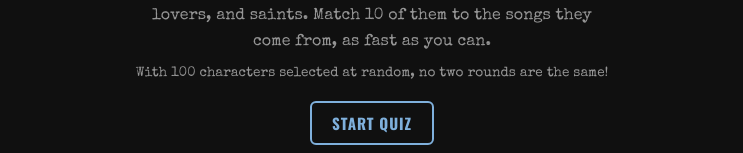
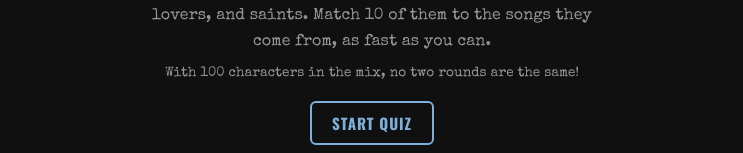
Before and after one commit to danielbrainich/bobdylanquiz, a Next.js app: page / in a window 1280 px wide. Shown: the part 537-690 px from the top of the page, without its empty margins (268-1011 px from the left). Built offline with nearby package versions, Linux system fonts and the light colour scheme; no server answers; the database is empty.

Commit message:
changed copy

```diff
--- a/components/GameApp.tsx
+++ b/components/GameApp.tsx
@@ -132,7 +132,7 @@ export default function GameApp() {
               className="typewriter"
               style={{ color: "var(--cream-dim)", fontSize: "0.85rem", marginTop: "-0.5rem" }}
             >
-              With 100 characters selected at random, no two rounds are the same!
+              With 100 characters in the mix, no two rounds are the same!
             </p>
             <button type="button" className="btn btn-primary" onClick={startQuiz}>
               Start Quiz
```
